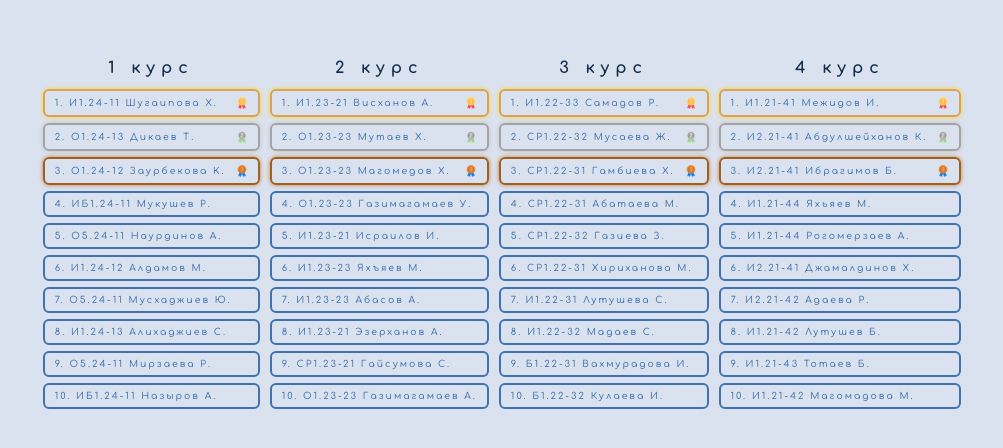
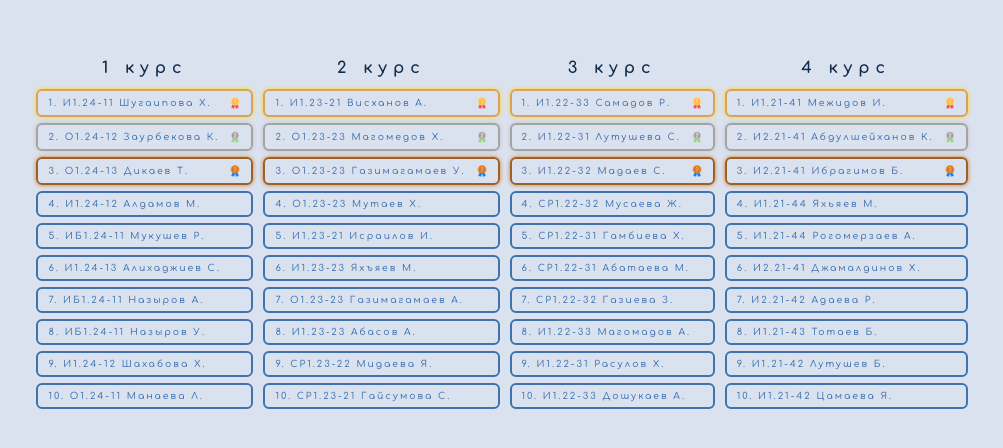
Before and after one commit to altairmsr/ggkit_dashboard, a React (Vite) app: page / in a window 1280 px wide. Shown: the part 166-614 px from the top of the page, without its empty margins (138-1141 px from the left). Built offline with nearby package versions, Linux system fonts and the light colour scheme.

Commit message:
upd list 27.12.24

```diff
--- a/src/data/course1.js
+++ b/src/data/course1.js
@@ -8,58 +8,58 @@ const course1 = [
 	},
 	{
 		id: 1,
-		group: "О1.24-13",
-		name: "Дикаев Т.",
+		group: "О1.24-12",
+		name: "Заурбекова К.",
 		img: "silver",
 		pos: "silver",
 	},
 	{
 		id: 2,
-		group: "О1.24-12",
-		name: "Заурбекова К.",
+		group: "О1.24-13",
+		name: "Дикаев Т.",
 		img: "bronze",
 		pos: "bronze",
 	},
 	{
 		id: 3,
+		group: "И1.24-12",
+		name: "Алдамов М.",
+		pos: "regular",
+	},
+	{
+		id: 4,
 		group: "ИБ1.24-11",
 		name: "Мукушев Р.",
 		pos: "regular",
 	},
 	{
-		id: 4,
-		group: "О5.24-11",
-		name: "Наурдинов А.",
-		pos: "regular",
-	},
-	{
 		id: 5,
-		group: "И1.24-12",
-		name: "Алдамов М.",
-		pos: "regular",
-	},
-	{
-		id: 6,
-		group: "О5.24-11",
-		name: "Мусхаджиев Ю.",
-		pos: "regular",
-	},
-	{
-		id: 7,
 		group: "И1.24-13",
 		name: "Алихаджиев С.",
 		pos: "regular",
 	},
 	{
+		id: 6,
+		group: "ИБ1.24-11",
+		name: "Назыров А.",
+		pos: "regular",
+	},
+	{
+		id: 7,
+		group: "ИБ1.24-11",
+		name: "Назыров У.",
+		pos: "regular",
+	},
+	{
 		id: 8,
-		group: "О5.24-11",
-		name: "Мирзаева Р.",
+		group: "И1.24-12",
+		name: "Шахабова Х.",
 		pos: "regular",
 	},
 	{
 		id: 9,
-		group: "ИБ1.24-11",
-		name: "Назыров А.",
+		group: "О1.24-11",
+		name: "Манаева Л.",
 		pos: "regular",
 	},
 ];
--- a/src/data/course2.js
+++ b/src/data/course2.js
@@ -9,21 +9,21 @@ const course2 = [
 	{
 		id: 1,
 		group: "О1.23-23",
-		name: "Мутаев Х.",
+		name: "Магомедов Х.",
 		img: "silver",
 		pos: "silver",
 	},
 	{
 		id: 2,
 		group: "О1.23-23",
-		name: "Магомедов Х.",
+		name: "Газимагамаев У.",
 		img: "bronze",
 		pos: "bronze",
 	},
 	{
 		id: 3,
 		group: "О1.23-23",
-		name: "Газимагамаев У.",
+		name: "Мутаев Х.",
 		pos: "regular",
 	},
 	{
@@ -40,26 +40,26 @@ const course2 = [
 	},
 	{
 		id: 6,
+		group: "О1.23-23",
+		name: "Газимагамаев А.",
+		pos: "regular",
+	},
+	{
+		id: 7,
 		group: "И1.23-23",
 		name: "Абасов А.",
 		pos: "regular",
 	},
 	{
-		id: 7,
-		group: "И1.23-21",
-		name: "Эзерханов А.",
-		pos: "regular",
-	},
-	{
 		id: 8,
-		group: "СР1.23-21",
-		name: "Гайсумова С.",
+		group: "СР1.23-22",
+		name: "Мидаева Я.",
 		pos: "regular",
 	},
 	{
 		id: 9,
-		group: "О1.23-23",
-		name: "Газимагамаев А.",
+		group: "СР1.23-21",
+		name: "Гайсумова С.",
 		pos: "regular",
 	},
 ];
--- a/src/data/course3.js
+++ b/src/data/course3.js
@@ -8,59 +8,58 @@ const course3 = [
 	},
 	{
 		id: 1,
-		group: "СР1.22-32",
-		name: "Мусаева Ж.",
+		group: "И1.22-31",
+		name: "Лутушева С.",
 		img: "silver",
 		pos: "silver",
 	},
 	{
 		id: 2,
-		group: "СР1.22-31",
-		name: "Гамбиева Х.",
+		group: "И1.22-32",
+		name: "Мадаев С.",
 		img: "bronze",
 		pos: "bronze",
 	},
 	{
 		id: 3,
+		group: "СР1.22-32",
+		name: "Мусаева Ж.",
+		pos: "regular",
+	},
+	{
+		id: 4,
+		group: "СР1.22-31",
+		name: "Гамбиева Х.",
+		pos: "regular",
+	},
+	{
+		id: 5,
 		group: "СР1.22-31",
 		name: "Абатаева М.",
 		pos: "regular",
 	},
 	{
-		id: 4,
+		id: 6,
 		group: "СР1.22-32",
 		name: "Газиева З.",
 		pos: "regular",
 	},
 	{
-		id: 5,
-		group: "СР1.22-31",
-		name: "Хириханова М.",
-		pos: "regular",
-	},
-	{
-		id: 6,
-		group: "И1.22-31",
-		name: "Лутушева С.",
-		pos: "regular",
-	},
-	{
 		id: 7,
-		group: "И1.22-32",
-		name: "Мадаев С.",
+		group: "И1.22-33",
+		name: "Магомадов А.",
 		pos: "regular",
 	},
 	{
 		id: 8,
-		group: "Б1.22-31",
-		name: "Вахмурадова И.",
-
+		group: "И1.22-31",
+		name: "Расулов Х.",
 		pos: "regular",
 	},
 	{
 		id: 9,
-		group: "Б1.22-32",
-		name: "Кулаева И.",
+		group: "И1.22-33",
+		name: "Дошукаев А.",
 		pos: "regular",
 	},
 ];
--- a/src/data/course4.js
+++ b/src/data/course4.js
@@ -46,20 +46,20 @@ const course4 = [
 	},
 	{
 		id: 7,
+		group: "И1.21-43",
+		name: "Тотаев Б.",
+		pos: "regular",
+	},
+	{
+		id: 8,
 		group: "И1.21-42",
 		name: "Лутушев Б.",
 		pos: "regular",
 	},
 	{
-		id: 8,
-		group: "И1.21-43",
-		name: "Тотаев Б.",
-		pos: "regular",
-	},
-	{
 		id: 9,
 		group: "И1.21-42",
-		name: "Магомадова М.",
+		name: "Цамаева Я.",
 		pos: "regular",
 	},
 ];
--- a/src/data/groupList.js
+++ b/src/data/groupList.js
@@ -24,7 +24,7 @@ const groupList = [
 	},
 	{
 		id: 4,
-		group: "И1.21-42",
+		group: "О6.24-11",
 		pos: "regular",
 	},
 ];
--- a/src/main.jsx
+++ b/src/main.jsx
@@ -1,7 +1,6 @@
 import { StrictMode } from "react";
 import { createRoot } from "react-dom/client";
 import { createBrowserRouter, RouterProvider } from "react-router-dom";
-import Students from "./pages/Students.jsx";
 import Groups from "./pages/Groups.jsx";
 import "./scss/App.scss";
 import Courses_12 from "./pages/Courses_12.jsx";
```
